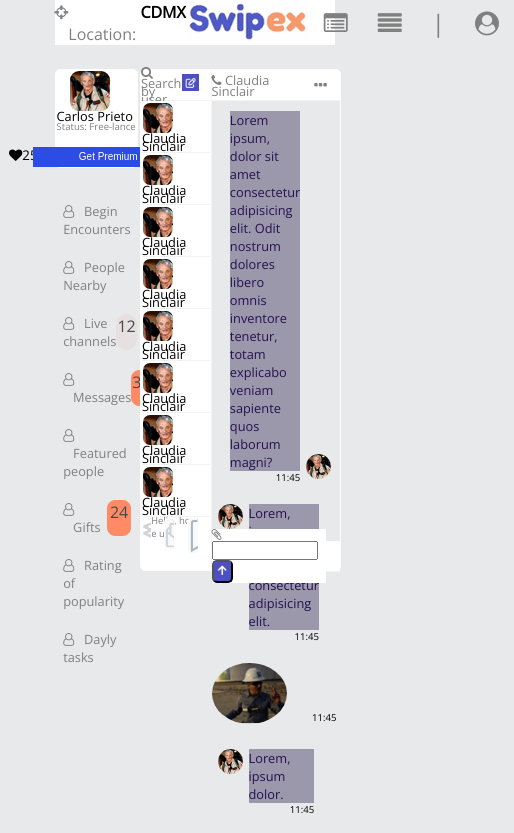
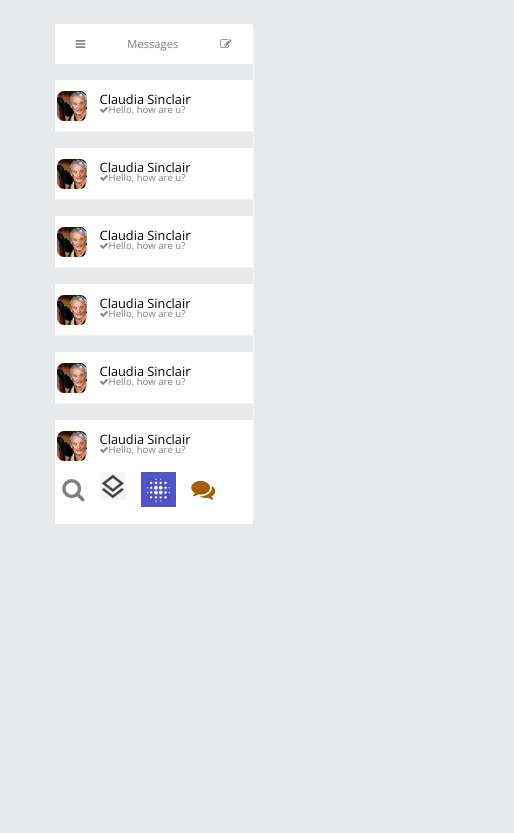
Before and after one commit to carlosprietobarron/capstone-socialnet, a plain HTML site: page conversations.html in a window 390 px wide. Shown: the top 833 px of the page, 514 px wide, since content can reach past the window. Drawn offline with nearby package versions, Linux system fonts and the light colour scheme.

Commit message:
Created responsiveness rules for chats pages

```diff
--- a/conversations.html
+++ b/conversations.html
@@ -8,6 +8,8 @@
                   rel="stylesheet">
                   <link rel="stylesheet" href="https://cdnjs.cloudflare.com/ajax/libs/font-awesome/4.7.0/css/font-awesome.min.css">
     <link rel="stylesheet" href="./css/styles.css">
+    <link rel="stylesheet" href="https://cdnjs.cloudflare.com/ajax/libs/font-awesome/4.7.0/css/font-awesome.min.css">
+    <link rel="stylesheet" href="./css/chats-response.css">
 </head>
 <body>
     <header>
@@ -110,6 +112,21 @@
                         </div>
                     </div>
                 </div>
+                <div class="top-act-btns">
+                    <ul class="navbar top-actions-btns">
+                        <li class="nav-item top-nav">
+                            <a href="#"><i class="fa fa-bars"></i></a>
+                        </li>
+                        <li class="nav-item top-nav">
+                            <a href="#"><p class="message">Messages</p></a>
+                        </li>
+                        <li class="nav-item top-nav">
+                            <a href="#"><i class="fa fa-edit"></i></a>
+                        </li>
+                    </ul>
+                </div>
+                <div class="chat-list">
+                    <div class="blanc-height"></div>
                     <div class="contact-item">
                         <div class="card-header">
                             <div class="img-wrapper-small">
@@ -121,6 +138,7 @@
                             </div>
                         </div>
                     </div>
+                    <div class="blanc-height"></div>
                     <div class="contact-item">
                         <div class="card-header">
                             <div class="img-wrapper-small">
@@ -132,6 +150,7 @@
                             </div>
                         </div>
                     </div>
+                    <div class="blanc-height"></div>
                     <div class="contact-item">
                         <div class="card-header">
                             <div class="img-wrapper-small">
@@ -143,6 +162,7 @@
                             </div>
                         </div>
                     </div>
+                    <div class="blanc-height"></div>
                     <div class="contact-item">
                         <div class="card-header">
                             <div class="img-wrapper-small">
@@ -154,6 +174,7 @@
                             </div>
                         </div>
                     </div>
+                    <div class="blanc-height"></div>
                     <div class="contact-item">
                         <div class="card-header">
                             <div class="img-wrapper-small">
@@ -165,6 +186,7 @@
                             </div>
                         </div>
                     </div>
+                    <div class="blanc-height"></div>
                     <div class="contact-item">
                         <div class="card-header">
                             <div class="img-wrapper-small">
@@ -176,6 +198,7 @@
                             </div>
                         </div>
                     </div>
+                    <div class="blanc-height"></div>
                     <div class="contact-item">
                         <div class="card-header">
                             <div class="img-wrapper-small">
@@ -187,6 +210,7 @@
                             </div>
                         </div>
                     </div>
+                    <div class="blanc-height"></div>
                     <div class="contact-item">
                         <div class="card-header">
                             <div class="img-wrapper-small">
@@ -195,6 +219,7 @@
                             <div class="crnt-usr-data">
                                 <div class="card-sm-name"><p>Claudia Sinclair</p></div>
                                 <div class="card-sm-status"><span class="ico-chk"><i class="fa fa-check"></i></span><span class="status-sm">Hello, how are u?</span></div>
+                            </div>
                         </div>
                     </div>
                 </div>
@@ -208,6 +233,25 @@
                     <div class="img-wrapper-small">
                         <img src="./img/bookmark.png" alt="usr-photo">
                     </div>
+                </div>
+                <div class="act-btns">
+                    <ul class="navbar cont-actions-btns">
+                        <li class="nav-item">
+                            <a href="#"><i class="fa fa-search"></i></a>
+                        </li>
+                        <li class="nav-item">
+                            <a href="#"><img src="./img/localization2.png" alt="layer" class="layerico"></a>
+                        </li>
+                        <li class="nav-item">
+                            <a href="#"><img src="./img/iconenter.png" alt="layer" class="layerico"></a>
+                        </li>
+                        <li class="nav-item">
+                            <a href="#" style="color:rgb(167, 93, 8)"><i class="fa fa-comments"></i></a>
+                        </li>
+                        <li class="nav-item">
+                            <a href="#"><i class="far fa-user"></i></a>
+                        </li>
+                    </ul>
                 </div>
             </div>
             <div class="chat-window">
--- /dev/null
+++ b/css/chats-response.css
@@ -0,0 +1,83 @@
+@media (max-width: 1020px) {
+  .left-side-dsk {
+    display: none;
+  }
+
+  header,
+  .chat-window {
+    display: none;
+  }
+
+  .contacts-chat {
+      border: none;
+  }
+
+  .chat-list {
+    height: 80%;
+    overflow: hidden;
+  }
+
+  .chat-list .blanc-height {
+    display: inline-block;
+  }
+
+
+  .contact-list {
+      width: 100%;
+  }
+
+  .blanc-height {
+    display: block;
+    min-height: 1rem;
+    background-color: #e7e9ea;
+}
+
+.contact-actions {
+    display: none;
+}
+
+.act-btns {
+    display: inline-block;
+    width: 100%;
+    background-color: white;
+}
+
+.cont-actions-btns {
+    display: flex;
+    flex-direction: row;
+    justify-content: space-around;
+    font-size: 1rem;
+}
+
+.nav-item a {
+    font-size: 1.5rem;
+}
+
+.search-user-card {
+    display: none;
+}
+
+.top-act-btns {
+    display: flex;
+    flex-direction: row;
+    background-color: white;
+    width: 100%;
+    align-items: center;
+    height: 40px;
+    justify-content: space-between;
+    color: gray;
+}
+
+.top-actions-btns {
+    width: 100%;
+    display: flex;
+    flex-direction: row;
+    justify-content: space-around;
+    font-size: .8rem;
+}
+
+.top-nav a{
+    font-size: 0.7rem;
+}
+
+}
--- a/css/styles.css
+++ b/css/styles.css
@@ -564,6 +564,10 @@ main {
   color: gray;
 }
 
+.top-act-btns {
+    display: none;
+}
+
 .img-wrapper-noradius {
   margin-right: 12px;
   border: solid white 1px;
@@ -579,6 +583,10 @@ main {
   background-color: white;
   border: solid 1px white;
   border-bottom: solid #b3b1b129 1px;
+}
+
+.contact-item .blanc-height {
+    display: none;
 }
 
 .contact-item .card-header {
@@ -605,6 +613,15 @@ main {
   color: gray;
 }
 
+.chat-list {
+    display: flex;
+    flex-direction: column;
+}
+
+.chat-list .blanc-height {
+    display: none;
+}
+
 .contact-actions {
   display: flex;
   justify-content: space-around;
@@ -615,6 +632,10 @@ main {
   position: relative;
   width: 36px;
   height: 36px;
+}
+
+.act-btns {
+    display: none;
 }
 
 .contact-actions img {
```
Also changed, not shown: css/response.css (+0 -12 lines), img/layers_white.png (added), img/notification.ico (added). Lines whose indentation alone changed are shown as unchanged.
